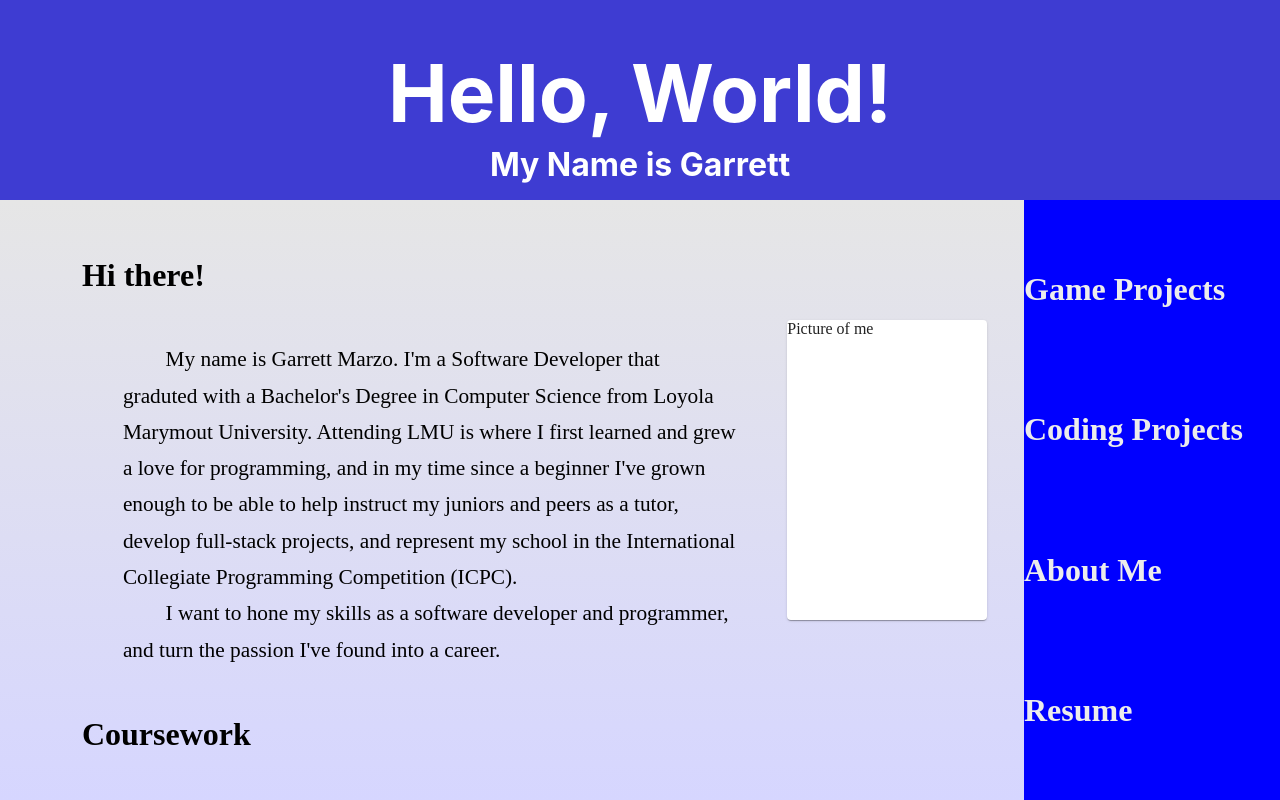
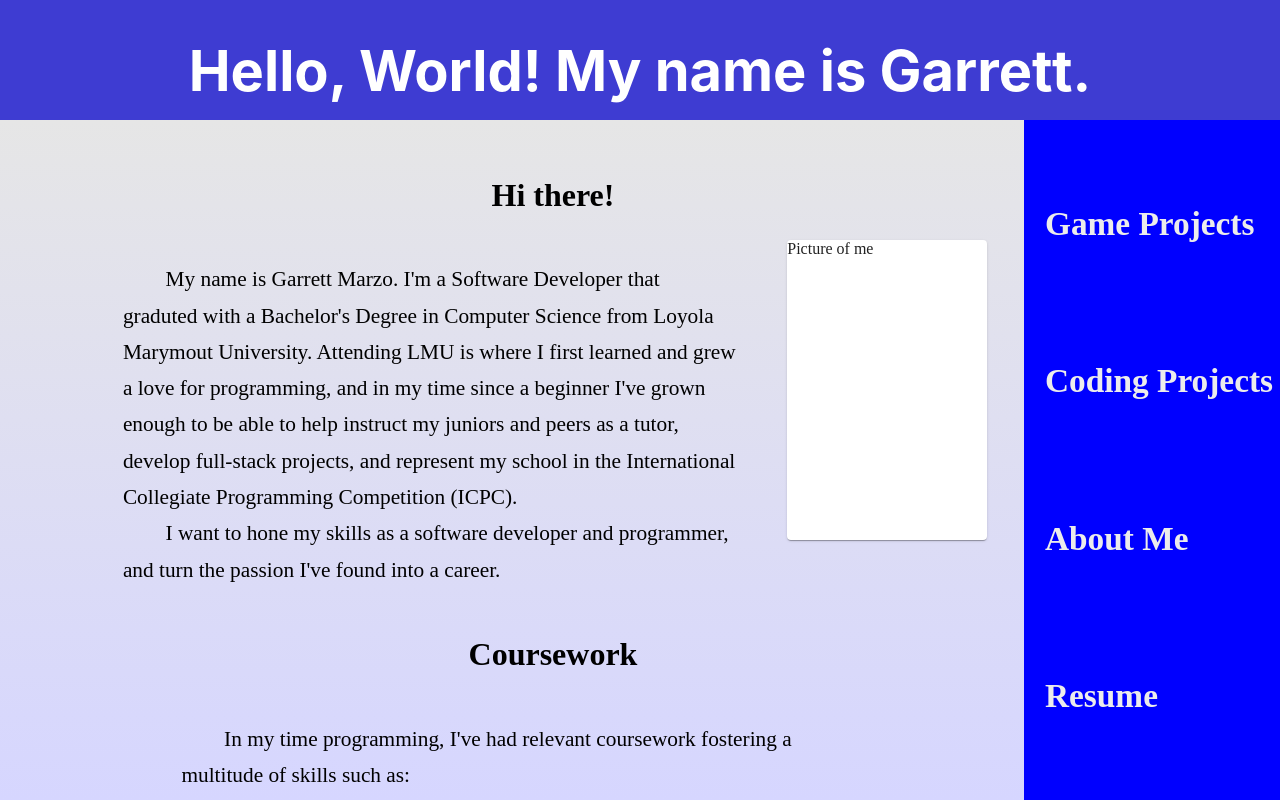
Before and after one commit to gmarzo/portfolio, a React (Create React App) app in the folder marzo_portfolio/: page / in a window 1280 px wide. Built offline with nearby package versions, Linux system fonts and the light colour scheme.

Commit message:
Redid homepage styling and added Coding page stuff, still need to work out final look

```diff
--- a/marzo_portfolio/src/pages/CodingPage.jsx
+++ b/marzo_portfolio/src/pages/CodingPage.jsx
@@ -1,10 +1,23 @@
 import * as React from 'react'
-import '../styles/App.css'
+import '../styles/Coding.css'
+
+import gh from "../images/github-logo.png"
+
+import { Paper, Tooltip } from '@mui/material'
 
 const CodingPage = () => {
 
-    return(
-        <div>Hello Code</div>
+  return(
+    <div className="container">
+      <h2 className="desc-text">See my previous Coursework Here!</h2>
+      <Tooltip title="https://github.com/gmarzo/coursework/" arrow>
+        <a href="https://github.com/gmarzo/coursework/">
+          <Paper className="portal">
+            <img src={gh} alt=""/>
+          </Paper>
+        </a>
+      </Tooltip>
+    </div>
     )
 }
 
--- a/marzo_portfolio/src/pages/GamesPage.jsx
+++ b/marzo_portfolio/src/pages/GamesPage.jsx
@@ -8,9 +8,6 @@ const GamesPage = () => {
             <div className="Description">
                 <p className="Description-text">A collection of game projects that I've worked on.</p>
             </div>
-            <div className="Showcase">
-                HI
-            </div>
         </div>
     )
 }
--- a/marzo_portfolio/src/pages/Homepage.jsx
+++ b/marzo_portfolio/src/pages/Homepage.jsx
@@ -36,6 +36,7 @@ const Homepage = () => {
   const [state, dispatch] = React.useReducer(reducer, initialState);
 
   const Content = contentMapping[state.page];
+
   return (
     <div className="Landing-page">
       <HelmetProvider>
@@ -43,8 +44,8 @@ const Homepage = () => {
           <title>Garrett Marzo</title>
         </Helmet>
         <div className="Banner">
-          <h1 className="Banner-title">Hello, World!</h1>
-          <h2 className="Banner-subtitle">My Name is Garrett</h2>
+          <h1 className="Banner-title">Hello, World! My name is Garrett.</h1>
+          {/* <h2 className="Banner-subtitle">My Name is Garrett</h2> */}
         </div>
 
         {/* Main Page switchable content */}
@@ -62,6 +63,7 @@ const Homepage = () => {
           </div>
           {/* Side Navigation Bar */}
           <div className="Nav-container">
+            <button className="Page-setter-button">
               <h3
                 className="Page-setter"
                 onClick={() =>
@@ -70,10 +72,13 @@ const Homepage = () => {
                     payload: { page: "games" },
                   })
                 }
+
               >
                 {"Game Projects"}
               </h3>
+            </button>
 
+            <button className="Page-setter-button">
               <h3
                 className="Page-setter"
                 onClick={() =>
@@ -86,7 +91,9 @@ const Homepage = () => {
                 {" "}
                 Coding Projects
               </h3>
+            </button>
 
+            <button className="Page-setter-button">
               <h3
                 className="Page-setter"
                 onClick={() =>
@@ -98,7 +105,9 @@ const Homepage = () => {
               >
                 About Me
               </h3>
+            </button>
 
+            <button className="Page-setter-button">
               <h3
                 className="Page-setter"
                 onClick={() =>
@@ -110,6 +119,7 @@ const Homepage = () => {
               >
                 Resume
               </h3>
+            </button>
           </div>
         </div>
       </HelmetProvider>
--- a/marzo_portfolio/src/styles/App.css
+++ b/marzo_portfolio/src/styles/App.css
@@ -39,15 +39,15 @@
 .Games-page {
   display: flex;
   flex-direction: column;
-  height: 100vh;
-  width: 100vw;
+  height: 100%;
+  width: 100%;
   background-color: #ffffff;
 }
 
 .Banner {
   display: flex;
-  flex-direction: column;
-  height: 25%;
+  flex-direction: row;
+  height: 15%;
   width: 100%;
   background-color: #3e3cd2;
   justify-content: center;
@@ -57,7 +57,7 @@
 .Showcase {
   display: flex;
   flex-direction: row;
-  height: 75%;
+  height: 85%;
   width: 100%;
   align-items: flex-start;
   justify-content: space-evenly;
@@ -124,15 +124,16 @@
 }
 
 .Banner-title {
-  font-size: 10vh;
+  font-size: 7vh;
   color: white;
-  margin-bottom: 1px;
+  margin-bottom: 15px;
 }
 
 .Banner-subtitle {
   font-size: 4vh;
   color: white;
   margin-top: 3px;
+  margin-left: 5px;
 }
 
 .Description {
@@ -152,7 +153,17 @@
 .Page-setter {
   color: #ececec;
   font-family: "Times New Roman";
-  font-size: 2em;
+  font-size: 2.5em;
+  margin-left: 15px;
+}
+
+.Page-setter-button {
+  border: none;
+  background-color: inherit;
+}
+
+.Page-setter-button:hover {
+  text-decoration: underline solid white;
 }
 
 @keyframes App-logo-spin {
--- /dev/null
+++ b/marzo_portfolio/src/styles/Coding.css
@@ -0,0 +1,19 @@
+.container {
+  display: flex;
+  flex-direction: column;
+  align-items: center;
+}
+
+.desc-text {
+  padding-top: 5px;
+}
+
+.portal {
+  margin-top: 50px;
+  height: 15%;
+  width: 15%;
+}
+
+.gh-image {
+  height: auto;
+}
```
Lines whose indentation alone changed are shown as unchanged.
